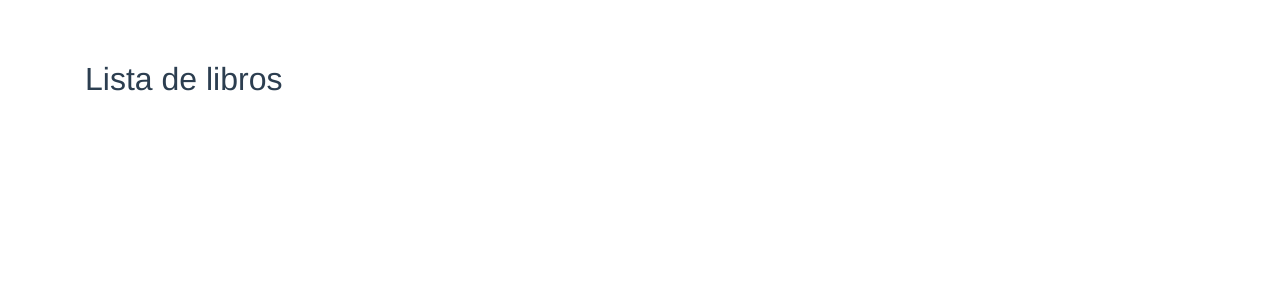
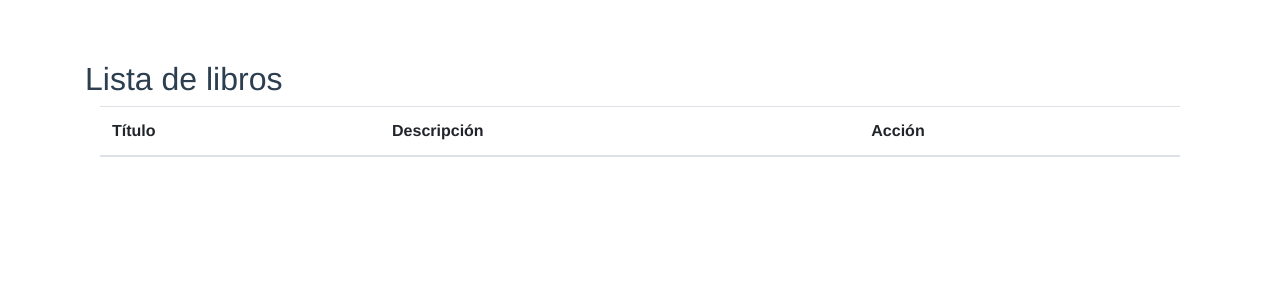
Before and after one commit to Fernando-Cusco/ApiRestDjangoVue, a Vue app in the folder frontend/: page /libros in a window 1280 px wide. Shown: the top 300 px of the page. Built offline with nearby package versions, Linux system fonts and the light colour scheme.

Commit message:
Creando la tabla para libros

```diff
--- a/frontend/src/components/Libro/ListaLibro.vue
+++ b/frontend/src/components/Libro/ListaLibro.vue
@@ -3,6 +3,13 @@
     <div class="row">
       <div class="col text-left">
         <h2>Lista de libros</h2>
+        <div class="col-md-12">
+          <b-table striped hover :items="libros" :fields="fields">
+
+          </b-table>
+        </div>
+
+        </div>
       </div>
     </div>
   </div>
@@ -10,7 +17,16 @@
 
 <script>
 export default {
-
+  data () {
+    return {
+      fields: [
+        {key: 'title', label: 'Título'},
+        {key: 'description', label: 'Descripción'},
+        {key: 'action', label: 'Acción'}
+      ],
+      libros: []
+    }
+  }
 }
 </script>
 <style lang="css" scoped>
```
